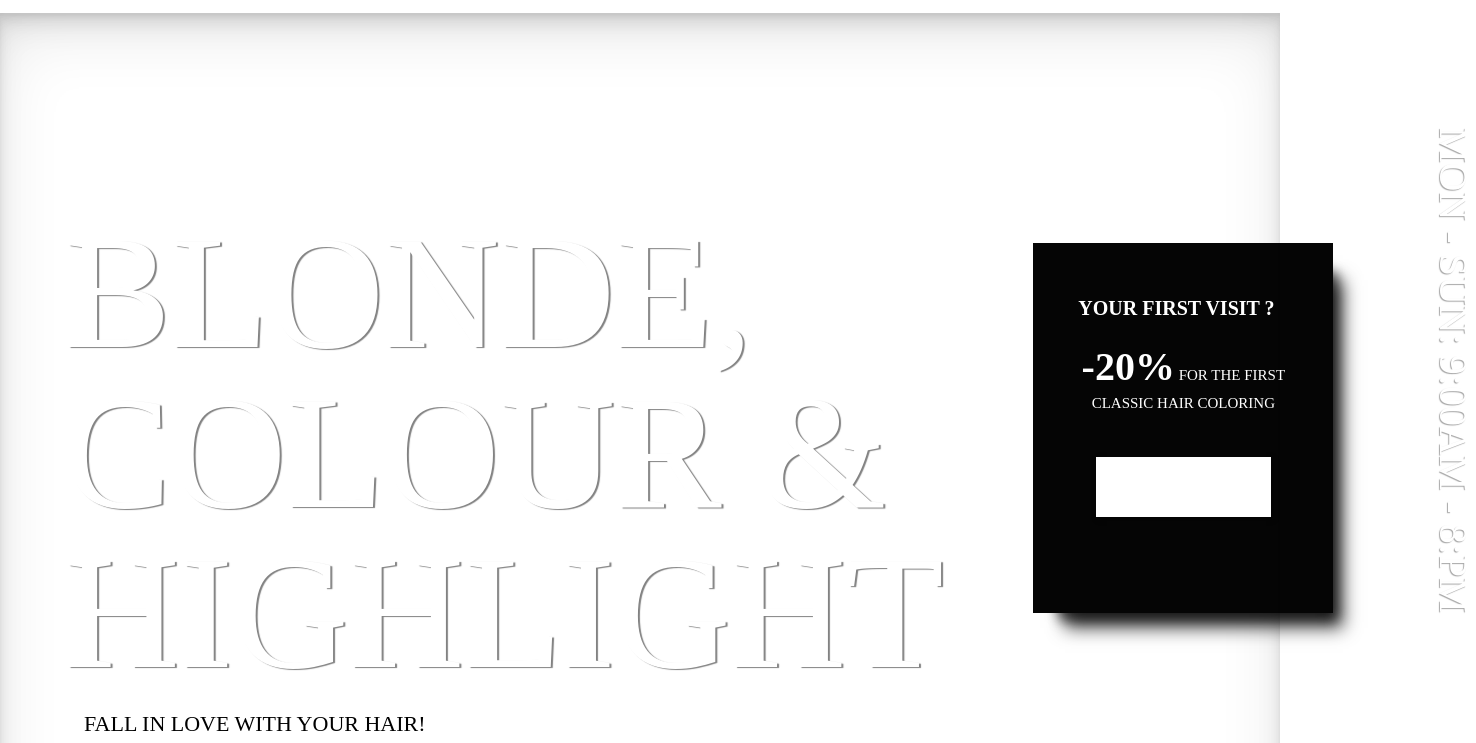
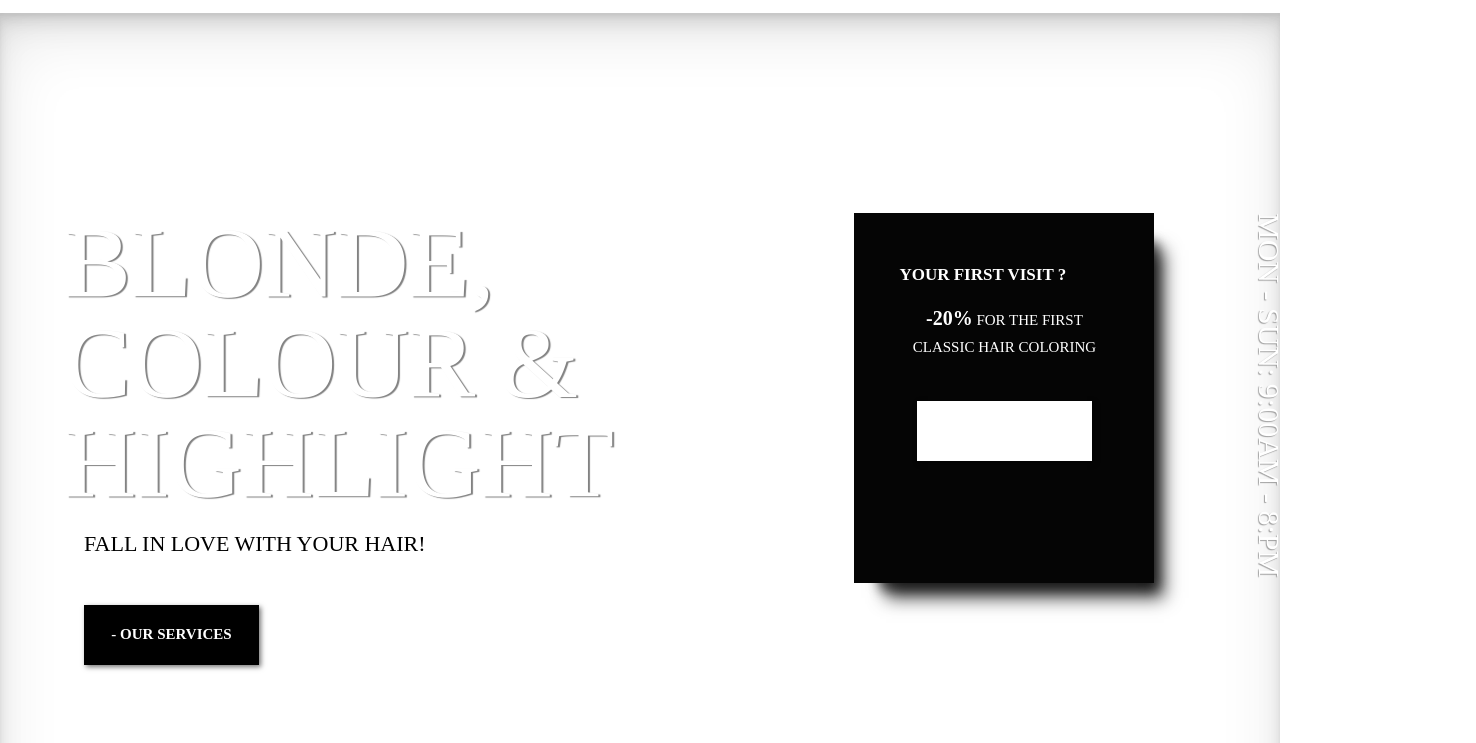
Before and after one commit to distriss/webpage-hair-salon, a plain HTML site: page index.html in a window 1280 px wide. Shown: the part 57-800 px from the top of the page, 1476 px wide, since content can reach past the window. Drawn offline with Linux system fonts and the light colour scheme; a web font is replaced by a local one.

Commit message:
responsive text

```diff
--- a/css/style.css
+++ b/css/style.css
@@ -143,10 +143,12 @@ header {
 }
 
 main div {
-     padding: 200px 5%;
-     padding-right: 2%;
+     margin: 200px 5%;
+     margin-right: 2%;
+     flex-direction: row;
      flex-wrap: wrap;
-     justify-content:flex-end;
+     justify-content: space-between;
+     align-items: center;
 }
 
 main div section {
@@ -247,6 +249,7 @@ article {
      margin: 7px;
      box-shadow: 2px 2px 5px rgba(0, 0, 0, 0.545);
 }
+
 
 /* ---------- nav --------------*/
 
@@ -429,3 +432,91 @@ a:visited {
 .wrapper-five h2 {
      margin-bottom: 80px;
 }
+
+
+/* ---------------- responsive ------------------------------ */
+
+@media only screen and (max-width: 1560px ) {
+
+     h1 {
+          font-size: 14rem;
+     }
+}
+
+
+@media only screen and (max-width: 1420px ) {
+
+     /* main.container {
+          flex-direction: column;
+          align-items:flex-start;
+     } */
+
+     h1 {
+          font-size: 12rem;
+     }
+
+}
+
+
+@media only screen and (max-width: 1320px ) {
+
+     h1 {
+          font-size: 10rem;
+     }
+
+     h2 {
+          font-size: 3rem;
+     }
+
+     h3 {
+          font-size: 2rem;
+          margin: 30px;
+     }
+
+
+     h4 {
+          font-size: 1.8rem;
+          padding-top: 10px;
+     }
+
+     h5 {
+          font-size: 1.7rem;
+          font-weight: bold;
+          margin-bottom: 15px;
+     }
+
+     strong {
+          font-size: 2rem;
+     }
+     p {
+          font-size: 1.5rem;
+     }
+
+     .flip {
+          font-size: 3rem;
+     }
+
+
+
+
+
+
+
+
+
+
+
+
+
+
+
+
+
+
+
+
+
+
+
+
+}
```
Also changed, not shown: index.html (+1 -1 lines).
